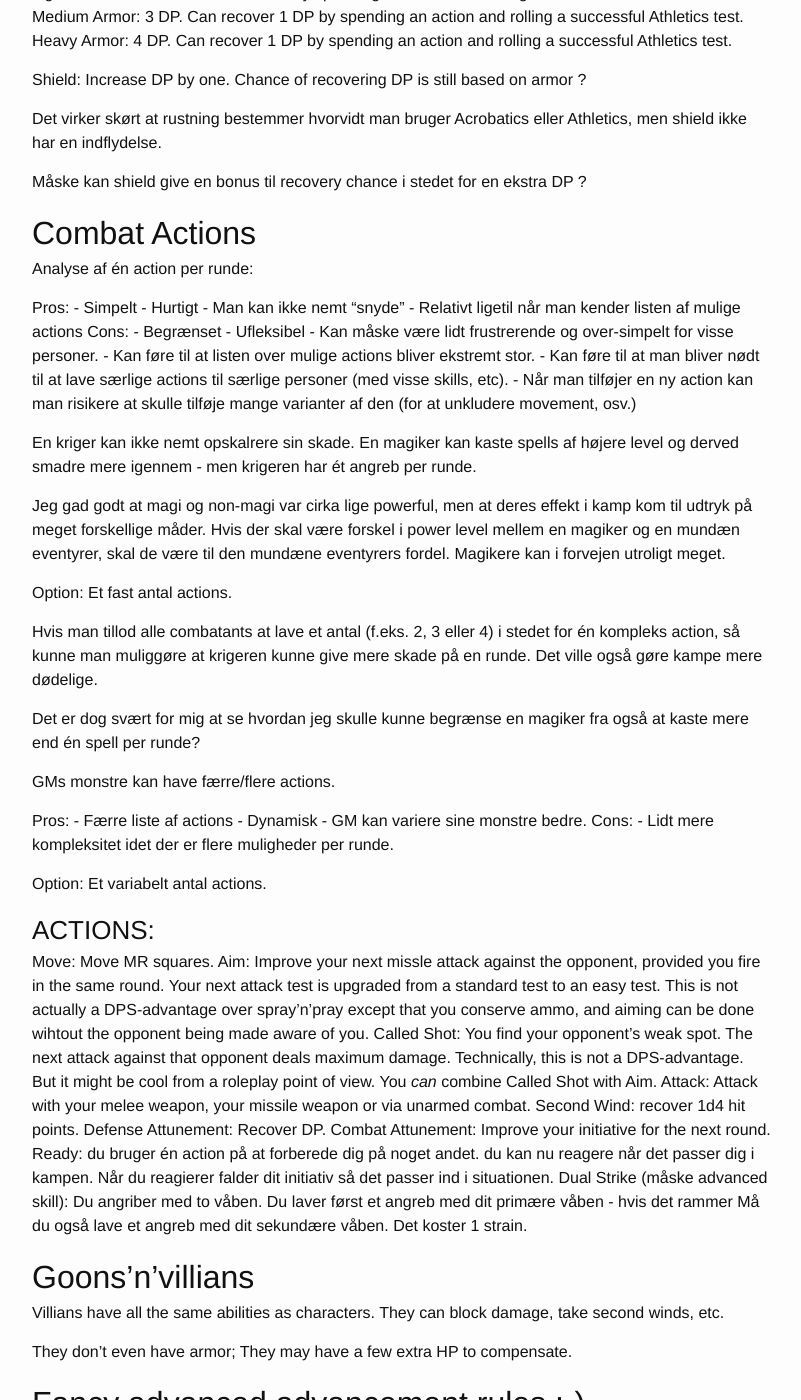
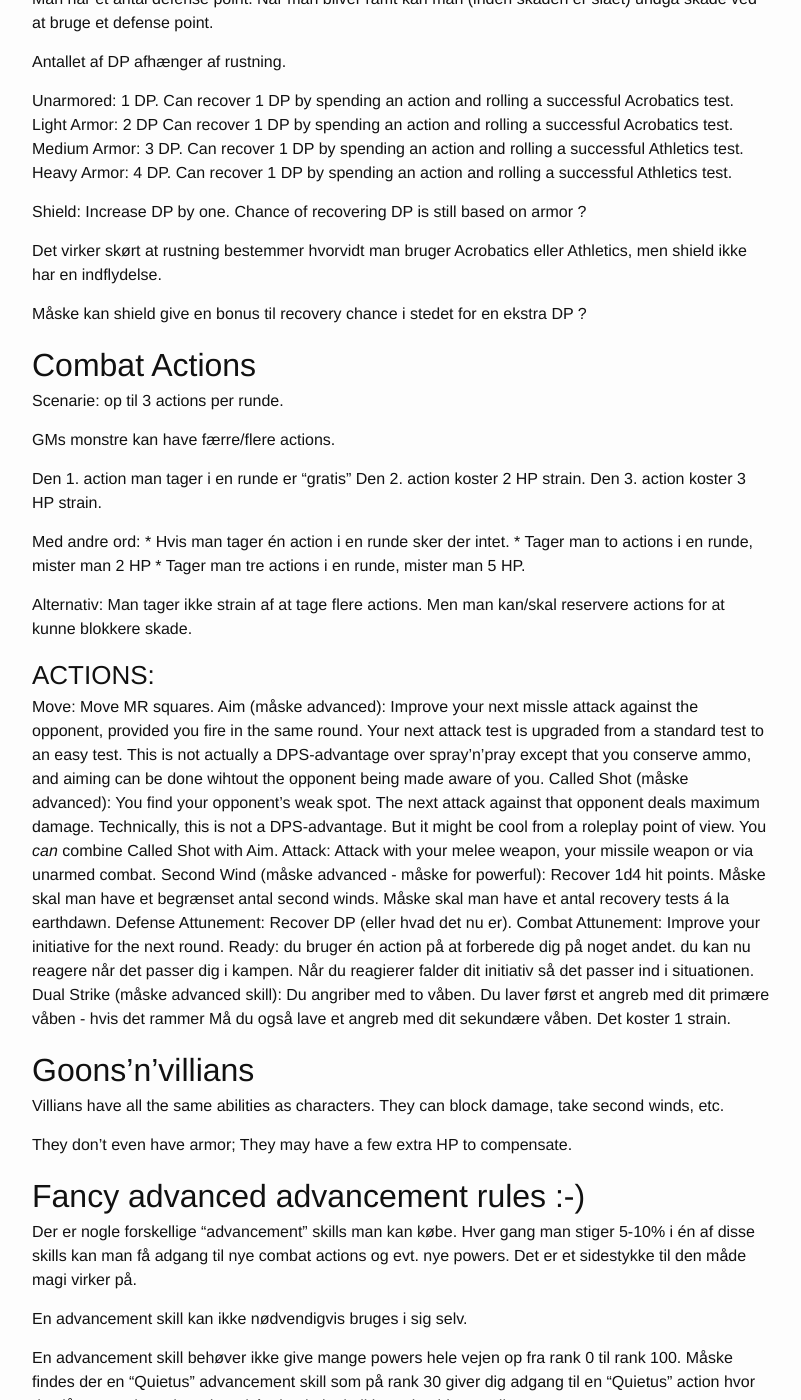
Before and after one commit to moccalotto/kaos, a Jekyll site: the page built from notes.md, in a window 1280 px wide and 1400 px high, scrolled down 631 px. Shown: the whole window, without its empty margins (238-1039 px from the left). Built offline with Jekyll 4.4.1, drawn with Linux system fonts in a browser that asks for light colours; our own code applies the rules of GitHub Pages for plain Markdown files; some of the changed text lies outside the part shown.

Commit message:
Notes'n'skills

```diff
--- a/_data/skills.yaml
+++ b/_data/skills.yaml
@@ -22,11 +22,11 @@
   max: TOU + WIL
   description: Run, march, swim, endure physical stress.
 
-- name: Craft [Type]
+- name: '[Craft]'
   base: PER ÷ 2
   max: PER + WIL
   description: >
-    [Type] can be a craft, art or science such as
+    [Craft] can be a craft, art or science such as
     carpenter, engineer, mason, painter, weaponsmith, etc.
 
 - name: Creature Lore
--- a/notes.md
+++ b/notes.md
@@ -8,15 +8,20 @@ Evt. skal STR/10 lægges oven i den skade man giver.
 
 ## Armors
 
+### Alternativ 1:
+
 Overvej kraftigt at armors bare skal være tmp hit points.
-Man kan så bruge en action på at få 1d4 points tilbage.
+Man kan så bruge en action på at få 1d4/1d6 armor points tilbage.
 
 Unarmored DP: AGI / 2
 Leather: 10
 Chain: 20
 Plate: 30
 
+Shield + 5
+Tower Shield + 10
 
+### Alternativ 2:
 Man har et antal defense point.
 Når man bliver ramt kan man (inden skaden er slået) undgå skade ved at bruge et defense point.
 
@@ -37,59 +42,29 @@ Måske kan shield give en bonus til recovery chance i stedet for en ekstra DP ?
 
 ## Combat Actions
 
-Analyse af én action per runde:
-
-Pros:
-    - Simpelt
-    - Hurtigt
-    - Man kan ikke nemt "snyde"
-    - Relativt ligetil når man kender listen af mulige actions
-Cons:
-    - Begrænset
-    - Ufleksibel
-    - Kan måske være lidt frustrerende og over-simpelt for visse personer.
-    - Kan føre til at listen over mulige actions bliver ekstremt stor.
-    - Kan føre til at man bliver nødt til at lave særlige actions til særlige
-      personer (med visse skills, etc).
-    - Når man tilføjer en ny action kan man risikere at skulle tilføje mange
-      varianter af den (for at unkludere movement, osv.)
-
-En kriger kan ikke nemt opskalrere sin skade. En magiker kan kaste spells
-af højere level og derved smadre mere igennem - men krigeren har ét angreb per
-runde.
-
-Jeg gad godt at magi og non-magi var cirka lige powerful,
-men at deres effekt i kamp kom til udtryk på meget forskellige
-måder.  Hvis der skal være forskel i power level mellem en magiker og en
-mundæn eventyrer, skal de være til den mundæne eventyrers fordel.
-Magikere kan i forvejen utroligt meget.
-
-Option: Et fast antal actions.
-
-Hvis man tillod alle combatants at lave et antal (f.eks. 2, 3 eller 4)
-i stedet for én kompleks action, så kunne man muliggøre at krigeren
-kunne give mere skade på en runde. Det ville også gøre kampe mere dødelige.
-
-Det er dog svært for mig at se hvordan jeg skulle kunne begrænse en magiker
-fra også at kaste mere end én spell per runde?
+Scenarie: op til 3 actions per runde.
 
 GMs monstre kan have færre/flere actions.
 
-Pros:
-    - Færre liste af actions
-    - Dynamisk
-    - GM kan variere sine monstre bedre.
-Cons:
-    - Lidt mere kompleksitet idet der er flere muligheder per runde.
+Den 1. action man tager i en runde er "gratis"
+Den 2. action koster 2 HP strain.
+Den 3. action koster 3 HP strain.
 
-Option: Et variabelt antal actions.
+Med andre ord:
+    * Hvis man tager én action i en runde sker der intet.
+    * Tager man to actions i en runde, mister man 2 HP
+    * Tager man tre actions i en runde, mister man 5 HP.
 
+
+Alternativ:
+    Man tager ikke strain af at tage flere actions.
+    Men man kan/skal reservere actions for at kunne blokkere skade.
 
 ### ACTIONS:
 
 Move:
     Move MR squares.
-Aim:
+Aim (måske advanced):
     Improve your next missle attack against the opponent,
     provided you fire in the same round.
     Your next attack test is upgraded from a standard test
@@ -97,7 +72,7 @@ Aim:
     over spray'n'pray except that you conserve ammo, and
     aiming can be done wihtout the opponent being made
     aware of you.
-Called Shot:
+Called Shot (måske advanced):
     You find your opponent's weak spot. The next attack
     against that opponent deals maximum damage.
     Technically, this is not a DPS-advantage.
@@ -106,10 +81,12 @@ Called Shot:
 Attack:
     Attack with your melee weapon, your missile weapon
     or via unarmed combat.
-Second Wind:
-    recover 1d4 hit points.
+Second Wind (måske advanced - måske for powerful):
+    Recover 1d4 hit points.
+    Måske skal man have et begrænset antal second winds.
+    Måske skal man have et antal recovery tests á la earthdawn.
 Defense Attunement:
-    Recover DP.
+    Recover DP (eller hvad det nu er).
 Combat Attunement:
     Improve your initiative for the next round.
 Ready:
```
